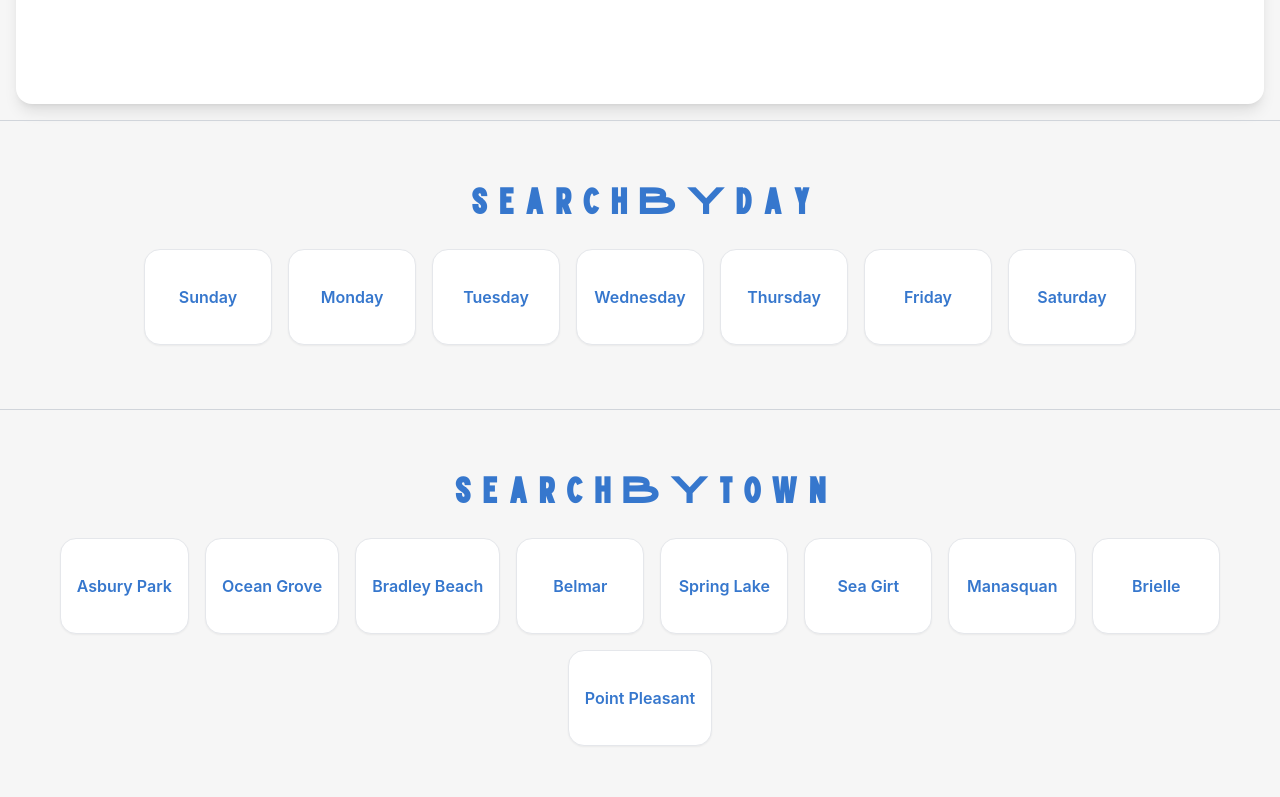
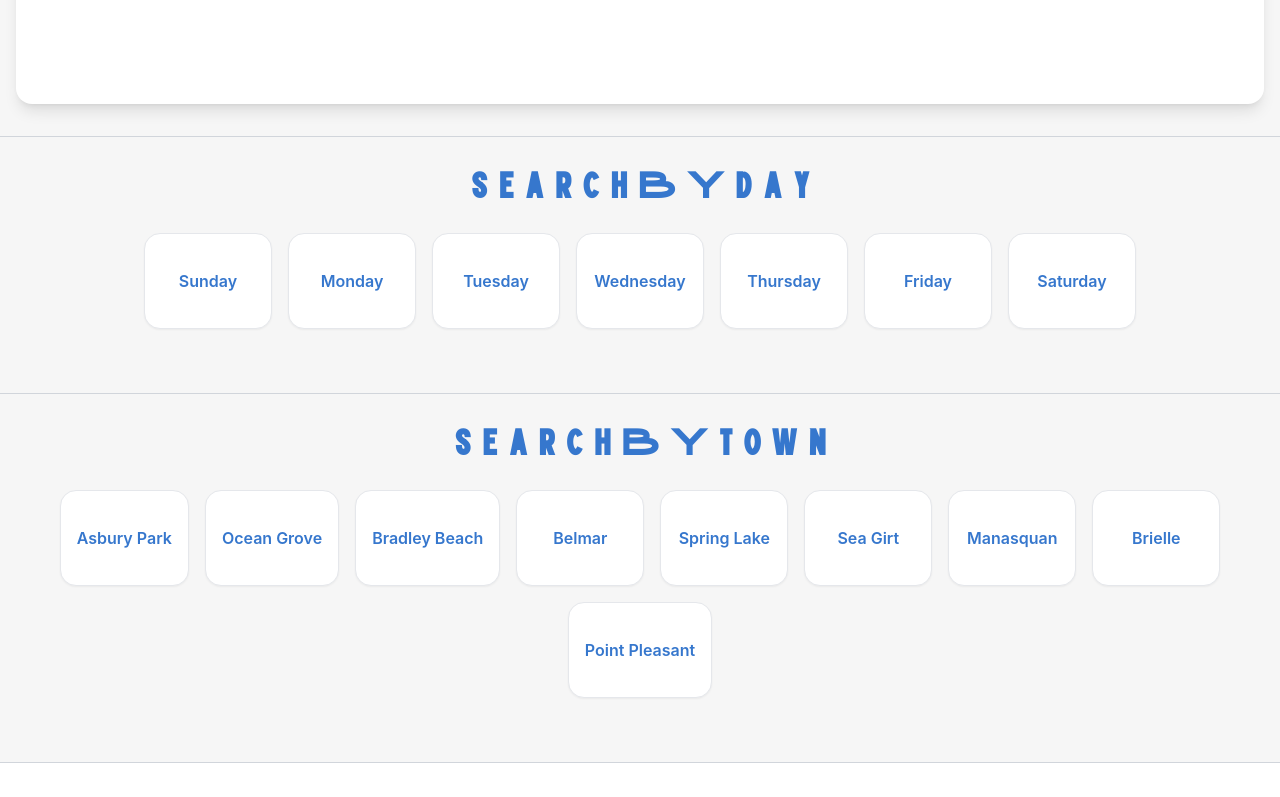
Before and after one commit to marytomkins/jersey-shore-happy-hours, a React (Create React App) app: page / in a window 1280 px wide. Shown: the part 680-1477 px from the top of the page. Built offline with nearby package versions, Linux system fonts and the light colour scheme.

Commit message:
edit padding

```diff
--- a/src/components/Home.js
+++ b/src/components/Home.js
@@ -14,7 +14,7 @@ function formatSearchLink(item) {
 const Home = () => {
   return (
     <div className="home-page">
-      <div className="section-1 h-[66vh] sm:h-[81vh] flex flex-col items-center justify-center bg-white rounded-2xl mx-4 mb-4 shadow-lg">
+      <div className="section-1 h-[66vh] sm:h-[81vh] flex flex-col items-center justify-center bg-white rounded-2xl mx-4 mb-8 shadow-lg">
         <Link to="/" className="w-4/5 nav:w-3/5 my-0 mx-auto">
           <img src={home} alt="Jersey Shore Happy Hours" />
         </Link>
@@ -46,7 +46,7 @@ const Home = () => {
       {/* <div className="specials py-12 mt-8 border-t border-gray-300">
         <Specials />
       </div> */}
-      <div className="search-by-town justify-center border-t border-gray-300 py-16">
+      <div className="search-by-town justify-center border-t border-gray-300 pb-16 pt-8">
         <h1 className="text-center font-semibold text-blue sm:text-4xl text-2xl sm:mx-40">
           s e a r c h B Y d a y
         </h1>
@@ -62,7 +62,7 @@ const Home = () => {
           ))}
         </div>
       </div>
-      <div className="search-by-town justify-center border-t border-gray-300 py-16">
+      <div className="search-by-town justify-center border-t border-gray-300 pb-16 pt-8">
         <h1 className="text-center font-semibold text-blue sm:text-4xl text-2xl sm:mx-40">
           s e a r c h B Y t o w n
         </h1>
```
